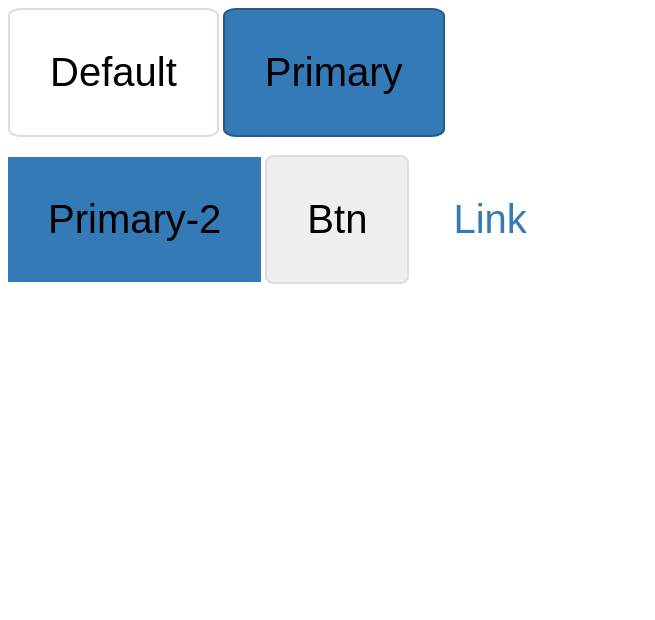
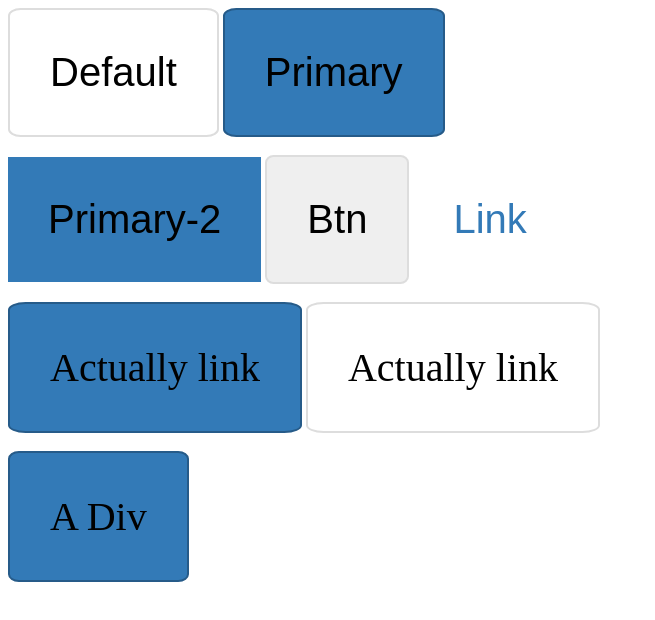
Before and after one commit to aprioriO/buttons, a plain HTML site: page index.html in a window 1280 px wide. Shown: the whole page, without its empty margins (0-655 px from the left). Drawn offline with Linux system fonts and the light colour scheme.

Commit message:
make universal styles

```diff
--- a/index.html
+++ b/index.html
@@ -13,5 +13,12 @@
     <button class="btn btn-primary btn-box" type="button" name="button">Primary-2</button>
     <button class="btn" type="button">Btn</button>
     <button class="btn btn-link" type="button">Link</button>
+    <br>
+    <br>
+    <a class="btn btn-primary" href="#">Actually link</a>
+    <a class="btn btn-default" href="#">Actually link</a>
+    <br>
+    <br>
+    <div class="btn btn-primary">A Div</div>
   </body>
 </html>
--- a/styles/styles.css
+++ b/styles/styles.css
@@ -3,6 +3,12 @@
   padding: 1em;
   border-radius: 6%;
   border: 2px solid #ddd;
+  cursor: pointer;
+  display: inline-block;
+}
+a.btn {
+  text-decoration: none;
+  color: inherit;
 }
 
 .btn-default {
```
